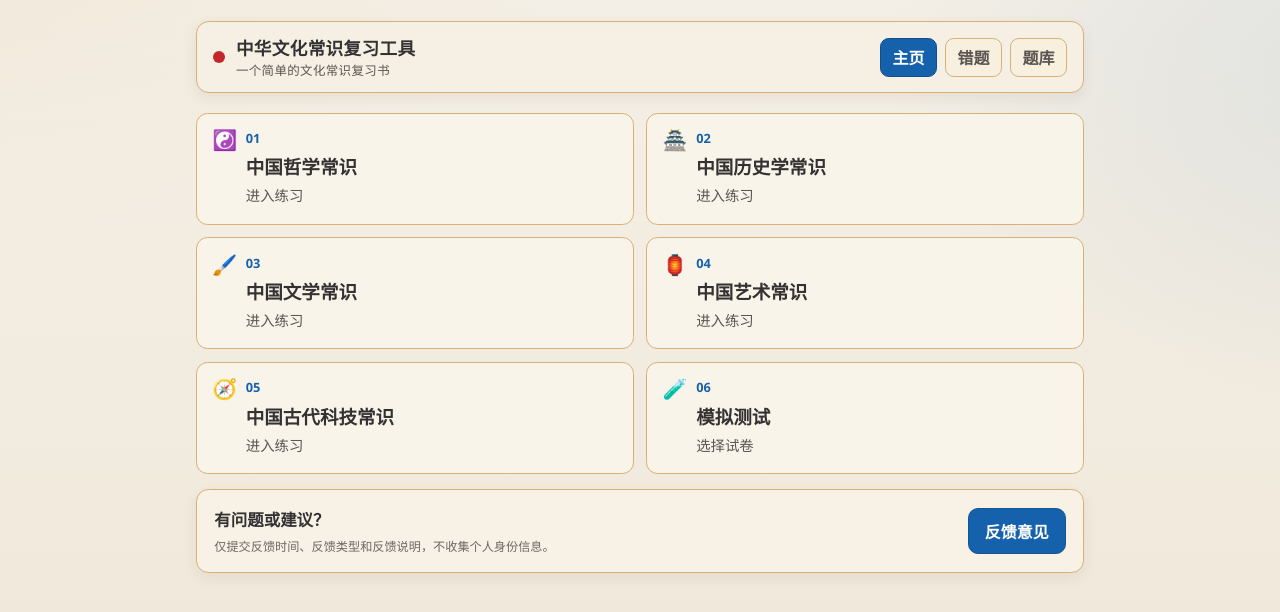
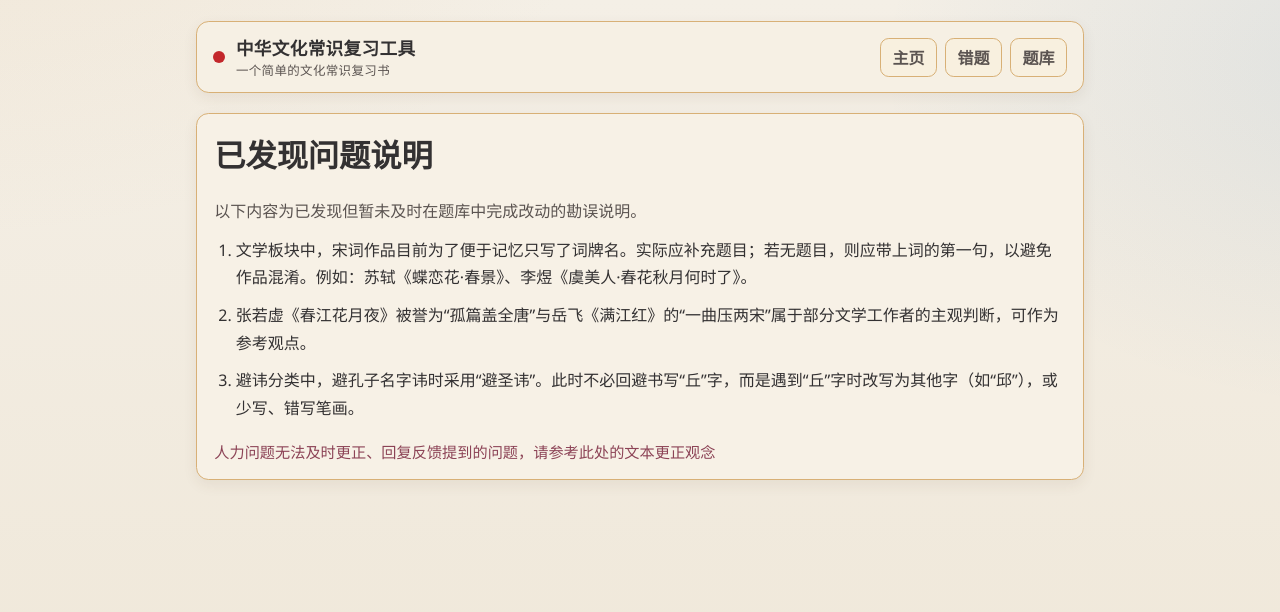
Before and after one commit to AlsoWereMe/ChineseReviewer, a React (Vite) app: page /known-issues in a window 1280 px wide. Before the commit this address led to /. Shown: the top 612 px of the page. Built offline with nearby package versions, Linux system fonts and the light colour scheme.

Commit message:
feat: add a page to show the problems which cannot be modified in time for some reasons

```diff
--- a/src/App.tsx
+++ b/src/App.tsx
@@ -7,6 +7,7 @@ import { QuestionBank } from "./pages/QuestionBank";
 import { ConfirmProvider } from "./components/ConfirmProvider";
 import { ExamHome } from "./pages/ExamHome";
 import { Exam } from "./pages/Exam";
+import { KnownIssues } from "./pages/KnownIssues";
 
 export default function App() {
   return (
@@ -20,6 +21,7 @@ export default function App() {
             <Route path="exam/:paperId" element={<Exam />} />
             <Route path="mistakes" element={<Mistakes />} />
             <Route path="question-bank" element={<QuestionBank />} />
+            <Route path="known-issues" element={<KnownIssues />} />
             <Route path="*" element={<Navigate to="/" replace />} />
           </Route>
         </Routes>
--- a/src/index.css
+++ b/src/index.css
@@ -802,6 +802,37 @@ button {
   flex-wrap: wrap;
 }
 
+.feedback-entry-actions {
+  display: inline-flex;
+  align-items: center;
+  gap: 0.55rem;
+}
+
+.button-link-tiny {
+  display: inline-flex;
+  align-items: center;
+  justify-content: center;
+  min-height: 2rem;
+  padding: 0.36rem 0.62rem;
+  border-radius: 0.55rem;
+  border: 1px solid var(--line-wood);
+  background: #f8f0df;
+  color: var(--ink-ash);
+  font-size: 0.78rem;
+  font-weight: 700;
+  line-height: 1;
+  transition:
+    background-color 0.2s ease,
+    color 0.2s ease,
+    border-color 0.2s ease;
+}
+
+.button-link-tiny:hover {
+  color: #fff;
+  border-color: #114e8b;
+  background: var(--indigo);
+}
+
 .feedback-entry-copy {
   display: grid;
   gap: 0.3rem;
@@ -1169,6 +1200,27 @@ button {
   gap: 0.4rem;
 }
 
+.known-issues-page {
+  display: grid;
+  gap: 0.9rem;
+}
+
+.known-issues-list {
+  margin: 0;
+  padding-left: 1.35rem;
+  display: grid;
+  gap: 0.65rem;
+  color: var(--ink-black);
+  line-height: 1.72;
+}
+
+.known-issues-footer {
+  margin: 0.2rem 0 0;
+  font-family: var(--font-serif);
+  font-size: 0.95rem;
+  color: var(--rouge);
+}
+
 code {
   font-size: 0.9em;
   border: 1px solid var(--line-wood);
--- /dev/null
+++ b/src/pages/KnownIssues.tsx
@@ -0,0 +1,22 @@
+export function KnownIssues() {
+  return (
+    <section className="card known-issues-page">
+      <h1 className="page-title">已发现问题说明</h1>
+      <p className="page-lead">以下内容为已发现但暂未及时在题库中完成改动的勘误说明。</p>
+
+      <ol className="known-issues-list">
+        <li>
+          文学板块中，宋词作品目前为了便于记忆只写了词牌名。实际应补充题目；若无题目，则应带上词的第一句，以避免作品混淆。例如：苏轼《蝶恋花·春景》、李煜《虞美人·春花秋月何时了》。
+        </li>
+        <li>
+          张若虚《春江花月夜》被誉为“孤篇盖全唐”与岳飞《满江红》的“一曲压两宋”属于部分文学工作者的主观判断，可作为参考观点。
+        </li>
+        <li>
+          避讳分类中，避孔子名字讳时采用“避圣讳”。此时不必回避书写“丘”字，而是遇到“丘”字时改写为其他字（如“邱”），或少写、错写笔画。
+        </li>
+      </ol>
+
+      <p className="known-issues-footer">人力问题无法及时更正、回复反馈提到的问题，请参考此处的文本更正观念</p>
+    </section>
+  );
+}
--- a/src/pages/LearningHome.tsx
+++ b/src/pages/LearningHome.tsx
@@ -144,9 +144,14 @@ export function LearningHome() {
             仅提交反馈时间、反馈类型和反馈说明，不收集个人身份信息。
           </p>
         </div>
-        <button type="button" className="button-primary" onClick={openFeedbackDialog}>
-          反馈意见
-        </button>
+        <div className="feedback-entry-actions">
+          <Link to="/known-issues" className="button-link-tiny">
+            已发现问题说明
+          </Link>
+          <button type="button" className="button-primary" onClick={openFeedbackDialog}>
+            反馈意见
+          </button>
+        </div>
       </div>
 
       {isFeedbackOpen && (
```
